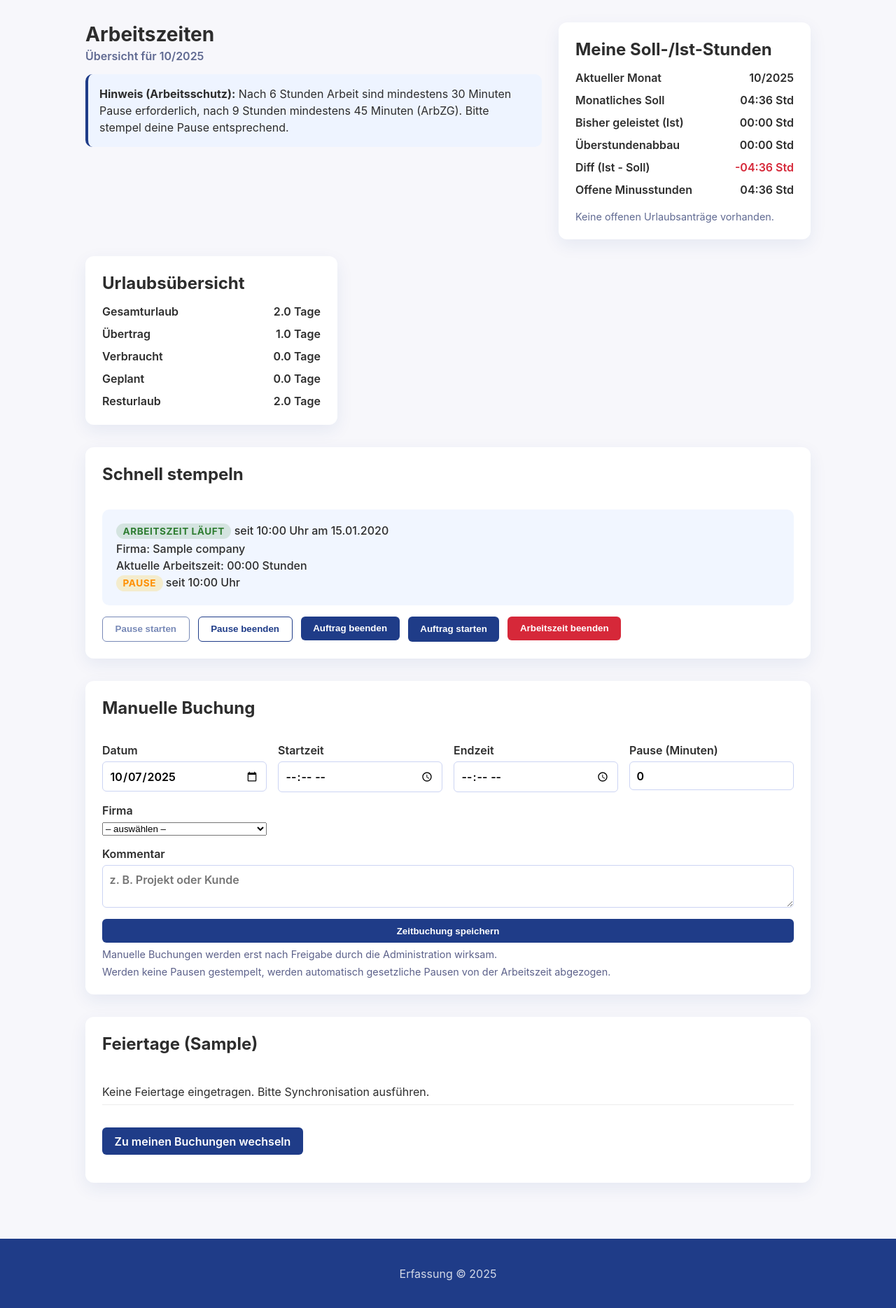
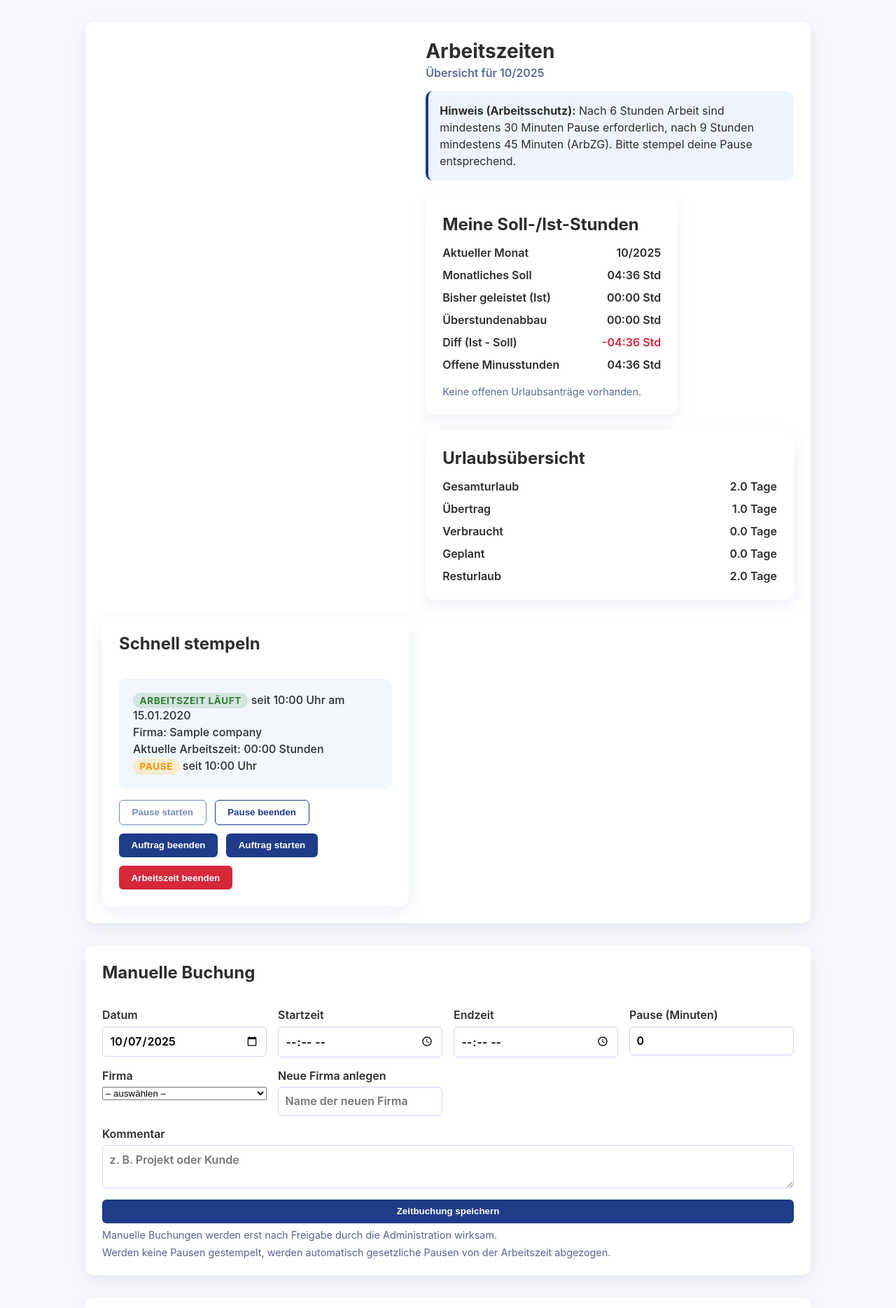
Before and after one commit to joni123467/Erfassung, a FastAPI app: page /dashboard in a window 1280 px wide. Shown: the part 89-1958 px from the top of the page at 70% size. Run offline with FastAPI, Linux system fonts and the light colour scheme; the visitor is signed in with stand-in values (Sample User, id 1); tables that the repository leaves empty hold one stand-in row (values such as "Sample post"); parts of the project's set-up code (start-up, migrations or seed data) failed here and were passed over.

Commit message:
Improve dashboard layout and holiday handling

```diff
--- a/app/main.py
+++ b/app/main.py
@@ -120,6 +120,45 @@ def ensure_schema() -> None:
                 connection.execute(
                     text("ALTER TABLE groups ADD COLUMN can_create_companies BOOLEAN DEFAULT 0")
                 )
+        if "holidays" in table_names:
+            index_rows = connection.execute(text("PRAGMA index_list('holidays')")).fetchall()
+            legacy_unique_index = None
+            for row in index_rows:
+                name = row["name"] if "name" in row.keys() else row[1]
+                is_unique = row["unique"] if "unique" in row.keys() else row[2]
+                if not is_unique or not str(name).startswith("sqlite_autoindex"):
+                    continue
+                index_info = connection.execute(text(f"PRAGMA index_info('{name}')")).fetchall()
+                columns = [info["name"] if "name" in info.keys() else info[2] for info in index_info]
+                if columns == ["date"]:
+                    legacy_unique_index = name
+                    break
+            if legacy_unique_index:
+                connection.execute(text("DROP TABLE IF EXISTS holidays_migrated"))
+                connection.execute(
+                    text(
+                        """
+CREATE TABLE holidays_migrated (
+    id INTEGER PRIMARY KEY,
+    name VARCHAR NOT NULL,
+    date DATE NOT NULL,
+    region VARCHAR DEFAULT 'DE',
+    created_at DATETIME DEFAULT CURRENT_TIMESTAMP,
+    UNIQUE(date, region)
+)
+"""
+                    )
+                )
+                connection.execute(
+                    text(
+                        """
+INSERT INTO holidays_migrated (id, name, date, region, created_at)
+SELECT id, name, date, region, created_at FROM holidays
+"""
+                    )
+                )
+                connection.execute(text("DROP TABLE holidays"))
+                connection.execute(text("ALTER TABLE holidays_migrated RENAME TO holidays"))
         if "vacation_requests" in table_names:
             columns = {column["name"] for column in inspector.get_columns("vacation_requests")}
             if "use_overtime" not in columns:
@@ -307,6 +346,7 @@ def submit_time_entry(
     break_minutes: int = Form(0),
     notes: str = Form(""),
     company_id: Optional[str] = Form(None),
+    new_company_name: Optional[str] = Form(None),
     next_url: str = Form("/time"),
     db: Session = Depends(database.get_db),
 ):
@@ -318,7 +358,26 @@ def submit_time_entry(
     if end_time <= start_time:
         redirect = _build_redirect(_sanitize_next(next_url), error="Endzeit muss nach der Startzeit liegen")
         return RedirectResponse(url=redirect, status_code=status.HTTP_303_SEE_OTHER)
-    company_value = int(company_id) if company_id else None
+    new_company_value = (new_company_name or "").strip()
+    company_value: Optional[int] = None
+    if new_company_value:
+        if not _can_create_companies(user):
+            redirect = _build_redirect(
+                _sanitize_next(next_url), error="Du darfst keine neuen Firmen anlegen."
+            )
+            return RedirectResponse(url=redirect, status_code=status.HTTP_303_SEE_OTHER)
+        existing_company = crud.get_company_by_name(db, new_company_value)
+        if existing_company:
+            company_value = existing_company.id
+        else:
+            created_company = crud.create_company(db, schemas.CompanyCreate(name=new_company_value))
+            company_value = created_company.id
+    elif company_id:
+        try:
+            company_value = int(company_id)
+        except (TypeError, ValueError):
+            redirect = _build_redirect(_sanitize_next(next_url), error="Ungültige Firmenauswahl")
+            return RedirectResponse(url=redirect, status_code=status.HTTP_303_SEE_OTHER)
     try:
         entry = schemas.TimeEntryCreate(
             user_id=user.id,
--- a/static/styles.css
+++ b/static/styles.css
@@ -232,6 +232,44 @@ li {
     border-radius: 12px;
     box-shadow: 0 8px 24px rgba(31, 60, 136, 0.08);
     padding: 1.5rem;
+}
+
+.dashboard-top {
+    display: flex;
+    flex-direction: column;
+    gap: 1.5rem;
+}
+
+.dashboard-top__summary {
+    display: flex;
+    flex-direction: column;
+    gap: 1.5rem;
+}
+
+.dashboard-top__punch {
+    width: 100%;
+}
+
+.dashboard-summary__card--vacation {
+    flex: 1 1 auto;
+    width: 100%;
+}
+
+@media (min-width: 960px) {
+    .dashboard-top {
+        display: grid;
+        grid-template-columns: minmax(300px, 1fr) minmax(420px, 1.2fr);
+        gap: 1.5rem;
+        align-items: start;
+    }
+
+    .dashboard-top__punch {
+        grid-column: 1;
+    }
+
+    .dashboard-top__summary {
+        grid-column: 2;
+    }
 }
 
 .dashboard-summary__card h2 {
--- a/templates/dashboard.html
+++ b/templates/dashboard.html
@@ -13,6 +13,8 @@
 {% set overtime_taken_minutes = metrics.overtime_taken_minutes %}
 {% set diff_minutes = ist_minutes + overtime_taken_minutes - soll_minutes %}
 {% set diff_class = 'is-positive' if diff_minutes >= 0 else 'is-negative' %}
+<section class="dashboard-top">
+    <div class="dashboard-top__summary">
         <section class="dashboard-summary">
             <div class="dashboard-summary__info">
                 <h1>Arbeitszeiten</h1>
@@ -61,7 +63,8 @@
                     {% endif %}
                 </p>
             </aside>
-    <aside class="dashboard-summary__card">
+        </section>
+        <aside class="dashboard-summary__card dashboard-summary__card--vacation">
             <h2>Urlaubsübersicht</h2>
             <dl class="dashboard-summary__stats">
                 <div>
@@ -88,9 +91,8 @@
                 </div>
             </dl>
         </aside>
-</section>
-
-<section class="card">
+    </div>
+    <section class="card dashboard-top__punch">
         <h2>Schnell stempeln</h2>
         {% if active_entry %}
             <div class="punch-status">
@@ -191,6 +193,7 @@
         </div>
         {% endif %}
     </section>
+</section>
 
 <section class="card">
     <h2>Manuelle Buchung</h2>
@@ -221,6 +224,12 @@
                 {% endfor %}
             </select>
         </label>
+        {% if can_create_companies %}
+            <label>
+                Neue Firma anlegen
+                <input type="text" name="new_company_name" placeholder="Name der neuen Firma">
+            </label>
+        {% endif %}
         <label class="full-width">
             Kommentar
             <textarea name="notes" rows="2" placeholder="z. B. Projekt oder Kunde"></textarea>
```
Also changed, not shown: app/models.py (+15 -2 lines), app/pdf_export.py (+58 -13 lines). Lines whose indentation alone changed are shown as unchanged.
